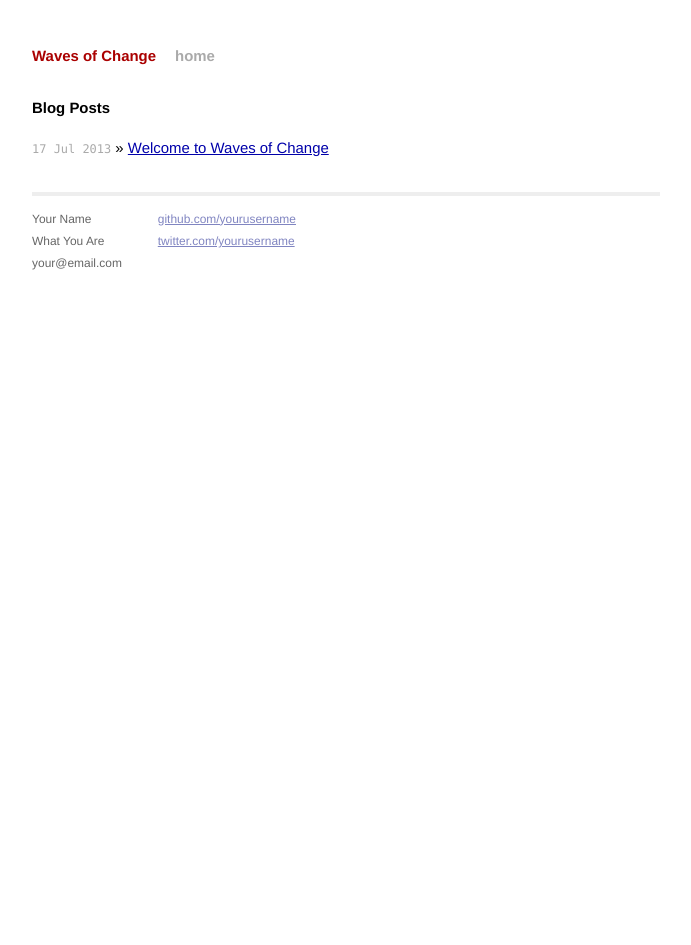
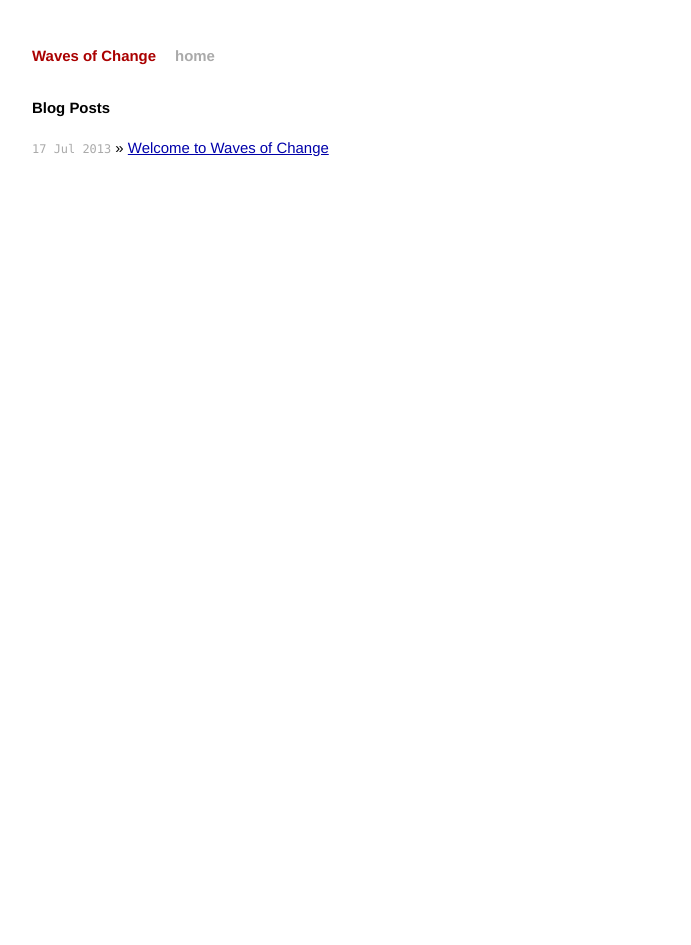
Before and after one commit to WavesofChange/woc-jekyll, a Jekyll site: the page built from index.html, in a window 1280 px wide. Shown: the whole page, without its empty margins (294-985 px from the left). Built offline with Jekyll 4.4.1, drawn with Linux system fonts in a browser that asks for light colours.

Commit message:
deleted bottom of page

```diff
--- a/_layouts/default.html
+++ b/_layouts/default.html
@@ -23,24 +23,3 @@
             </div>
 
                 {{ content }}
-
-            <div class="footer">
-              <div class="contact">
-                <p>
-                  Your Name<br />
-                  What You Are<br />
-                  your@email.com
-                </p>
-              </div>
-              <div class="contact">
-                <p>
-                  <a href="http://github.com/yourusername/">github.com/yourusername</a><br />
-                  <a href="http://twitter.com/yourusername/">twitter.com/yourusername</a><br />
-                </p>
-              </div>
-            </div>
-          </div>
-        </div> <!-- /container -->
-
-    </body>
-</html>
```
